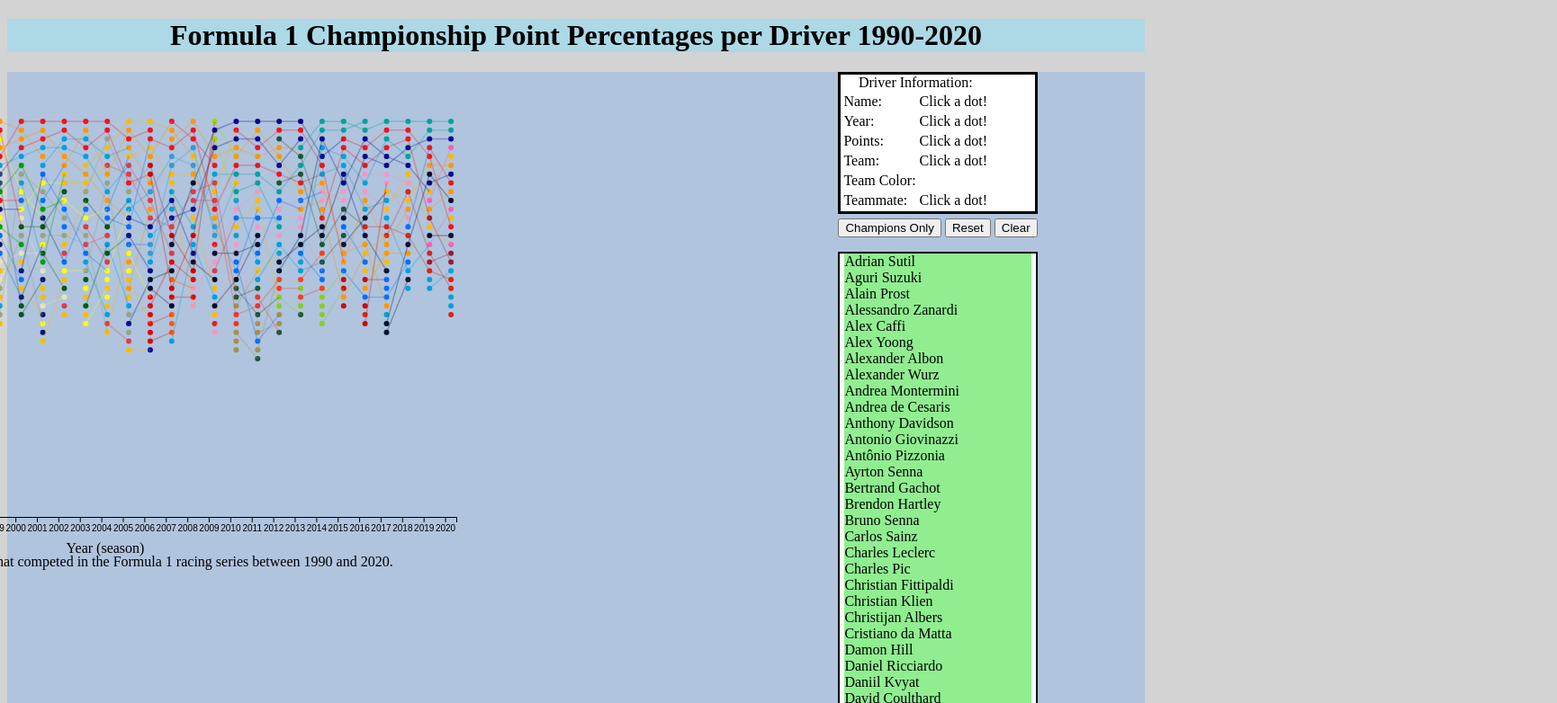
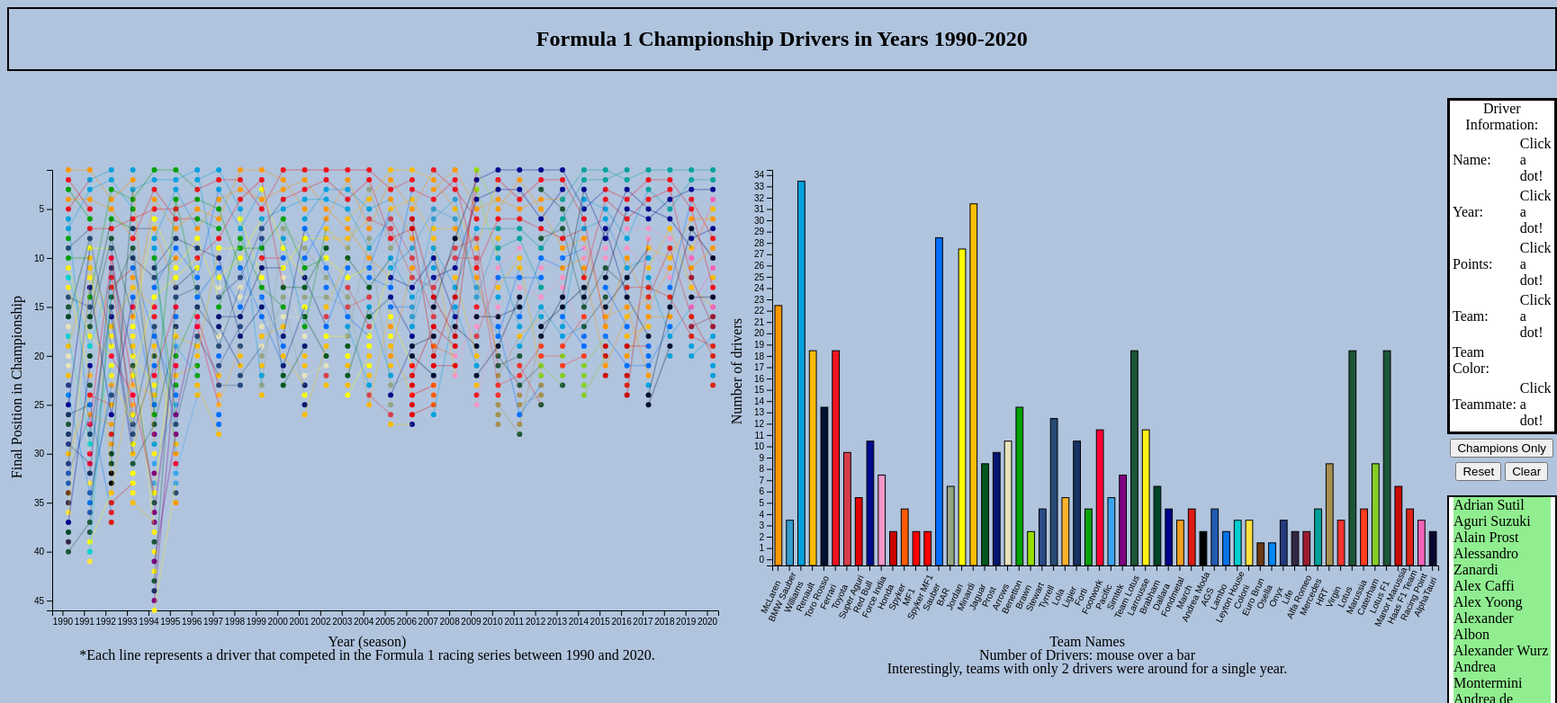
Before and after one commit to nathan-frye/nathan-frye.github.io, a plain HTML site: page index.html in a window 1280 px wide. Shown: the top 782 px of the page at 90% size, 1730 px wide, since content can reach past the window. Drawn offline with nearby package versions, Linux system fonts and the light colour scheme.

Commit message:
initial layout changes

```diff
--- a/chart.js
+++ b/chart.js
@@ -9,7 +9,7 @@
 {
     var dimensions = {
         width: 800,
-        height: 550,
+        height: 600,
         margin: {
             top: 10,
             bottom: 100,
@@ -37,7 +37,7 @@
         .style("width", dimensions.width)
         .style("height", dimensions.height)
         //This moves the chart up and to the left, may not need it?
-        .attr("transform", "translate(" + (-410) + "," + (-200) + ")")
+        //.attr("transform", "translate(" + (-410) + "," + (-200) + ")")
 
     //Group data by year (season)
     var years = d3.group(dataset[1], d=>d.year)
@@ -115,10 +115,10 @@
     //y axis label
     svg.append("text")
         .attr("transform", "rotate(-90)")
-        .attr("y", 0 - 5)
-        .attr("x", 0 - 250)
+        .attr("y", 0)
+        .attr("x", -150)
         .attr("dy", "1em")
-        .style("text-anchor", "middle")
+        .style("text-anchor", "end")
         .text("Final Position in Championship")
 
     //Extract race info for the year (season) we're starting with
@@ -832,8 +832,8 @@
     ///////////////////////////////////////////////////////////////////////////
     ///////////////////////////////////////////////////////////////////////////
     var dimensions2 = {
-        width: 1000,
-        height: 500,
+        width: 800,
+        height: 600,
         margin: {
             top: 10,
             bottom: 150,
@@ -953,9 +953,9 @@
     svg2.append("text")
     .attr("transform", "rotate(-90)")
     .attr("y", 0)
-    .attr("x", 0 - 180)
+    .attr("x", 0 - 175)
     .attr("dy", "1em")
-    .style("text-anchor", "middle")
+    .style("text-anchor", "end")
     .text("Number of drivers")
 
 })
--- a/index.html
+++ b/index.html
@@ -5,45 +5,43 @@
 
     <!-- Tried putting into .css file, but for some reason localhost won't use .css files -->
     <style>
+      .display_title {
+        grid-area: title;
+        border: solid black 2px;
+      }
+      .display_info {
+        grid-area: info;
+        padding-top: 30px;
+      }
+      .display_scatter {
+        grid-area: chart;
+        padding-top: 100px;
+      }
+      .display_bar {
+        grid-area: chart2;
+        padding-top: 100px;
+      }
 
-      svg
-      {
-        display: inline-block;
-        margin: auto;
+      .display_footer {
+        grid-area: footer;
+        border: solid black 2px;
+      }
+
+      .grid-container{
+        display: grid;
+        grid-template-areas:
+          'title title title'
+          'chart chart2 info'
+          'chart chart2 info'
+          'footer footer footer';
       }
 
       body{
-        background-color: lightgray;
-      }
-
-      header{
-        text-align: center;
-        background-color: lightblue;
-      }
-
-      nav{
-        text-align: center;
-        background-color: lightgreen;
+        background-color: lightsteelblue;
       }
 
       section{
         text-align: center;
-        background-color: lightsteelblue;
-      }
-
-      footer{
-        text-align: center;
-        background-color: lightsalmon;
-      }
-
-      section div{
-        display: inline-block;
-        font-size: 16px;
-      }
-
-      section div div{
-        margin-top: 0px;
-        display: block;
       }
 
       button{
@@ -52,7 +50,7 @@
       }
 
       ul{
-        height: 575px;
+        height: 525px;
         overflow: hidden;
         overflow-y: scroll;
         border: solid black 2px;
@@ -95,16 +93,12 @@
   </head>
 
   <body>
-
-    <header>
-
-      <h1>Formula 1 Championship Point Percentages per Driver 1990-2020</h1>
-
-    </header>
-
     <section>
-      <svg id="chart"></svg>
-      <div id="menu">
+      <div class="grid-container">
+        <div class="display_title"><h1>Formula 1 Championship Drivers in Years 1990-2020</h1></div>
+        <svg class="display_scatter" id="chart"></svg>
+        <svg class="display_bar" id="chart2"></svg>
+        <div class="display_info" id="menu">
           <div id="info">
             <table>
               <caption>Driver Information:</caption>
@@ -141,8 +135,9 @@
           </div>
         </div>
         <script type="module" src="chart.js"></script>
+        <div class="display_footer"><h2>Group 3: Landen Kirkland, Joshua Pitts, Nathan Frye</h2></div>
+      </div>
     </section>
-
   </body>
 
 </html>
```
Lines whose indentation alone changed are shown as unchanged.
